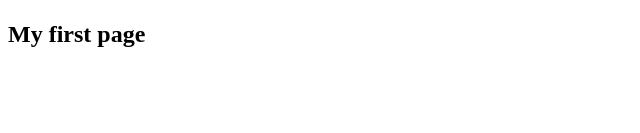
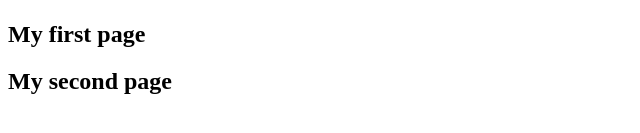
Before and after one commit to Zhenya56554/TestRepository, a plain HTML site: page index.html in a window 1280 px wide. Shown: the part 383-516 px from the top of the page, without its empty margins (0-640 px from the left). Drawn offline with Linux system fonts and the light colour scheme.

Commit message:
Добавление еще одного второго заголовка

```diff
--- a/index.html
+++ b/index.html
@@ -8,5 +8,6 @@
     <h1>Hello</h1>
     <img src="https://upload.wikimedia.org/wikipedia/commons/thumb/8/84/HTML.svg/274px-HTML.svg.png" alt="">
     <h2>My first page</h2>
+    <h2>My second page</h2>
   </body>
 </html>
```
